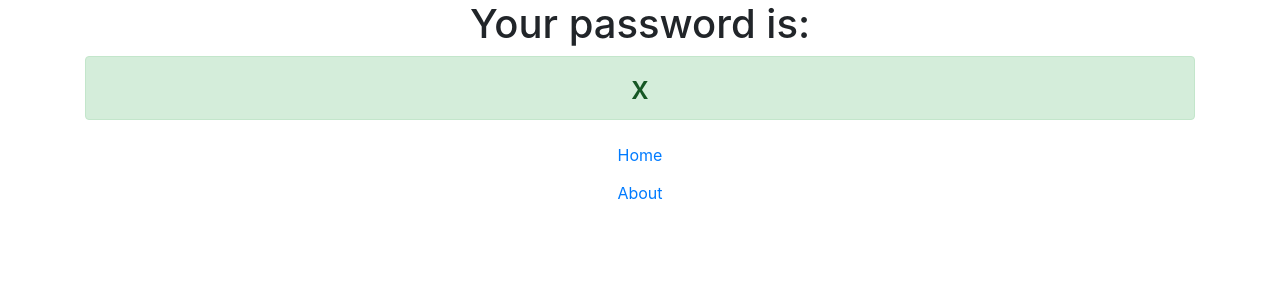
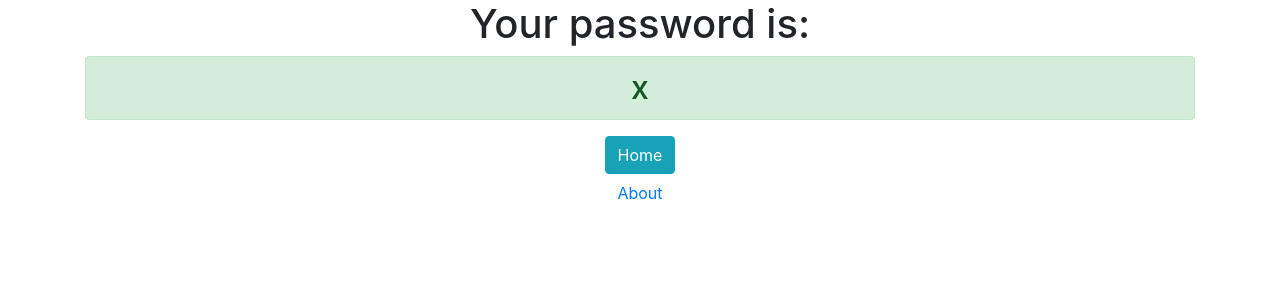
Before and after one commit to tarikkus-lviv/password-generator-django3, a Django app: template generator/templates/generator/password.html in a window 1280 px wide. Shown: the top 300 px of the page. Run offline with Django 3.2, Linux system fonts and the light colour scheme; the template is opened without the code that fills it: most values are stand-ins (such as "Sample title", 1, 10 or a date in 2020); some libraries are stand-ins or nearby versions.

Commit message:
I made some twix

```diff
--- a/generator/templates/generator/password.html
+++ b/generator/templates/generator/password.html
@@ -3,7 +3,7 @@
 <div class="container text-center">
   <h1>Your password is:</h1>
   <h2 class="alert alert-success">{{ password }}</h2>
-  <a href="{% url 'home' %}" class="btn btn-link">Home</a>
+  <a href="{% url 'home' %}" class="btn btn-info">Home</a>
   <br>
   <a href="{% url 'about' %}" class="btn btn-link">About</a>
 </div>
```
